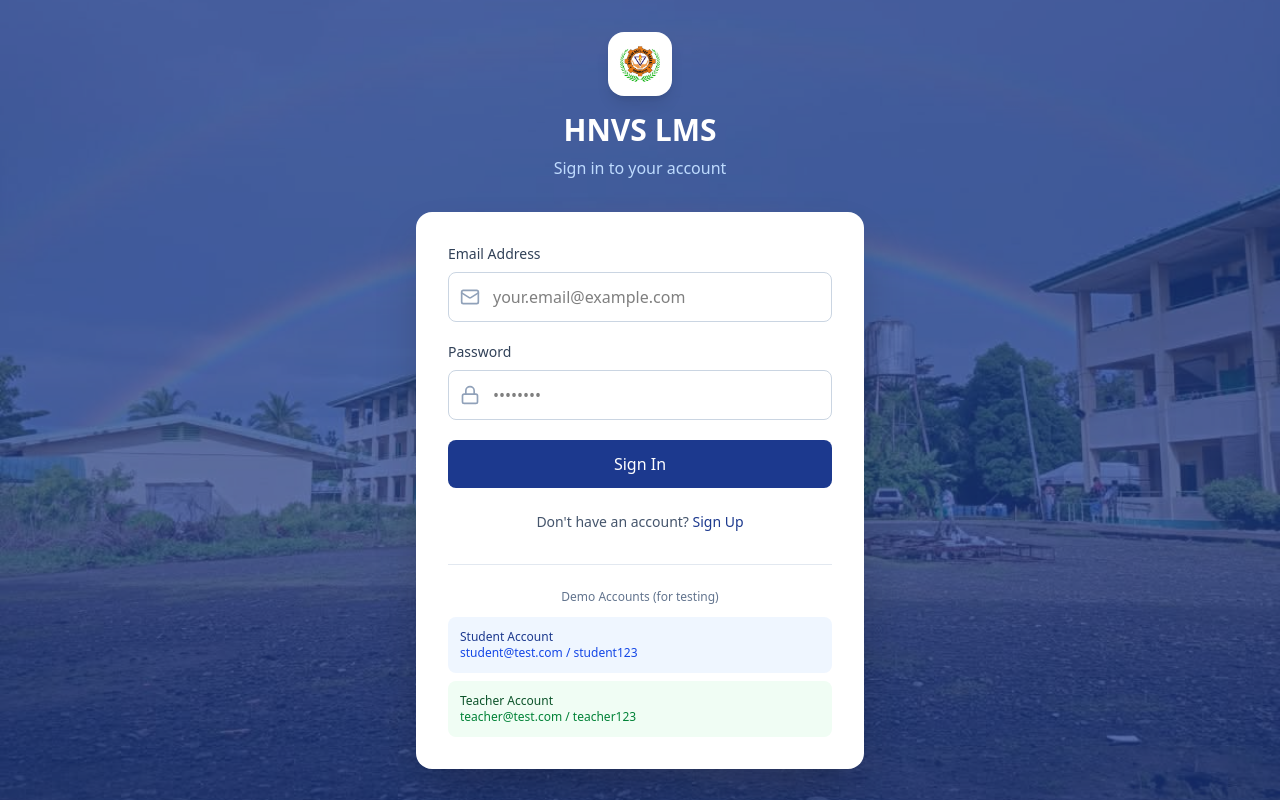
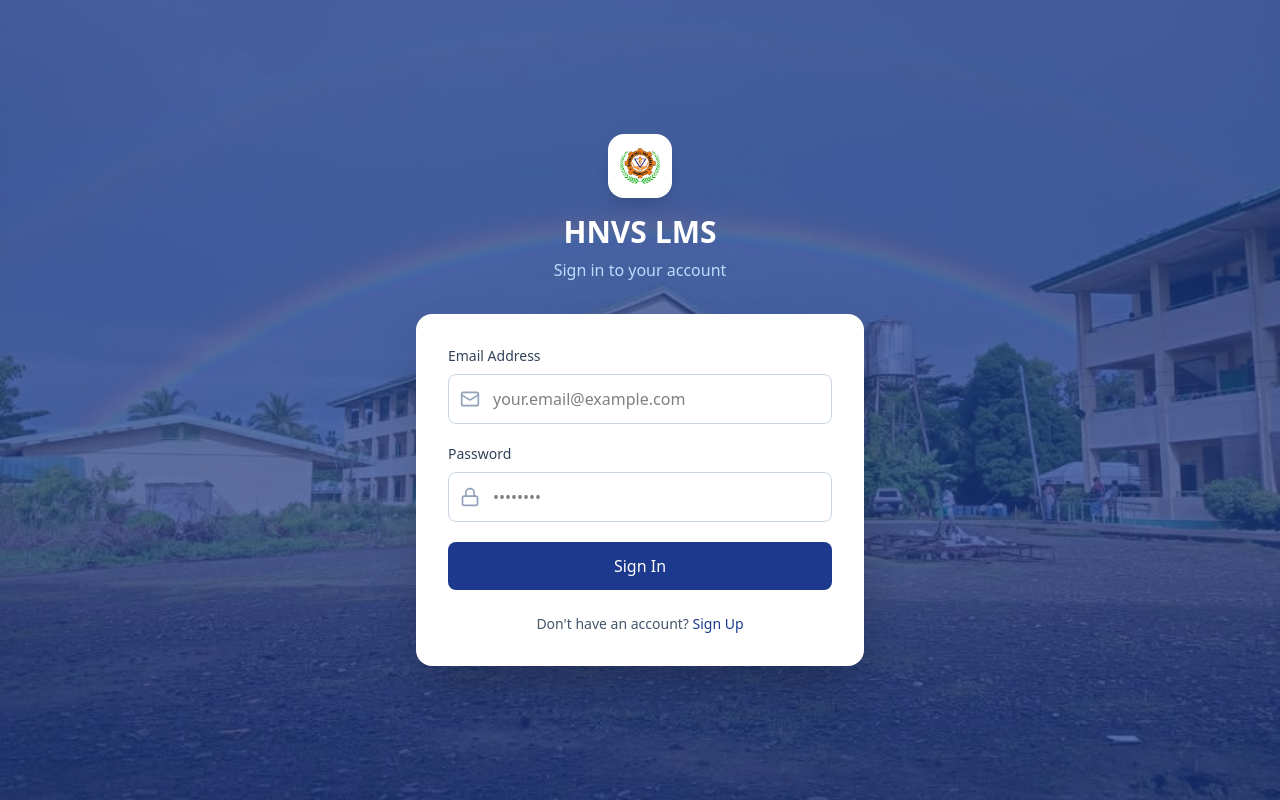
Before and after one commit to rolpppp/hnvs-lms, a React (Vite) app: page /#/signin in a window 1280 px wide. Built offline with nearby package versions, Linux system fonts and the light colour scheme; no server answers.

Commit message:
delete: removed the demo account list from the sign in page

```diff
--- a/src/features/auth/SignInPage.tsx
+++ b/src/features/auth/SignInPage.tsx
@@ -136,21 +136,6 @@ export default function SignInPage() {
               </Link>
             </p>
           </div>
-
-          {/* Demo Credentials */}
-          <div className="mt-8 pt-6 border-t border-slate-200">
-            <p className="text-xs text-slate-500 text-center mb-3">Demo Accounts (for testing)</p>
-            <div className="space-y-2 text-xs">
-              <div className="bg-blue-50 p-3 rounded-lg">
-                <p className="font-medium text-blue-900">Student Account</p>
-                <p className="text-blue-700">student@test.com / student123</p>
-              </div>
-              <div className="bg-green-50 p-3 rounded-lg">
-                <p className="font-medium text-green-900">Teacher Account</p>
-                <p className="text-green-700">teacher@test.com / teacher123</p>
-              </div>
-            </div>
-          </div>
         </div>
       </div>
     </div>
```
